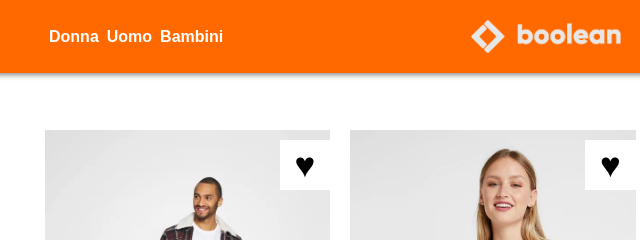
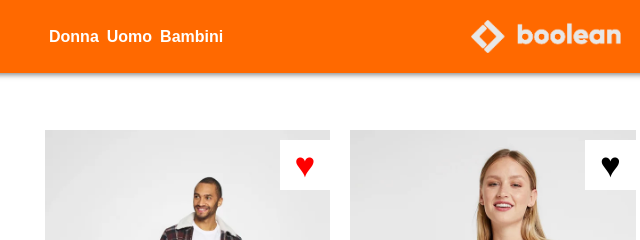
Before and after one commit to MartinelliFabio/html-css-boolando, a plain HTML site: page index.html in a window 1280 px wide. In both pictures the pointer is over the element 451 px from the left and 165 px from the top of the page. Shown: the top 240 px of the page, 147-787 px from the left. Drawn offline with Linux system fonts and the light colour scheme.

Commit message:
add bonus (:hover -> red)

```diff
--- a/css/style.css
+++ b/css/style.css
@@ -183,6 +183,7 @@ main h3 {
     background-color: var(--green);
 }
 
+/* ! CSS per l'azione dell'hover */
 .second {
     display: none;
 }
@@ -193,6 +194,10 @@ main h3 {
 
 .col:hover .second {
     display: inline-block;
+}
+
+.heart:hover {
+    color: var(--red);
 }
 
 /* ! CSS del Footer  */
```
